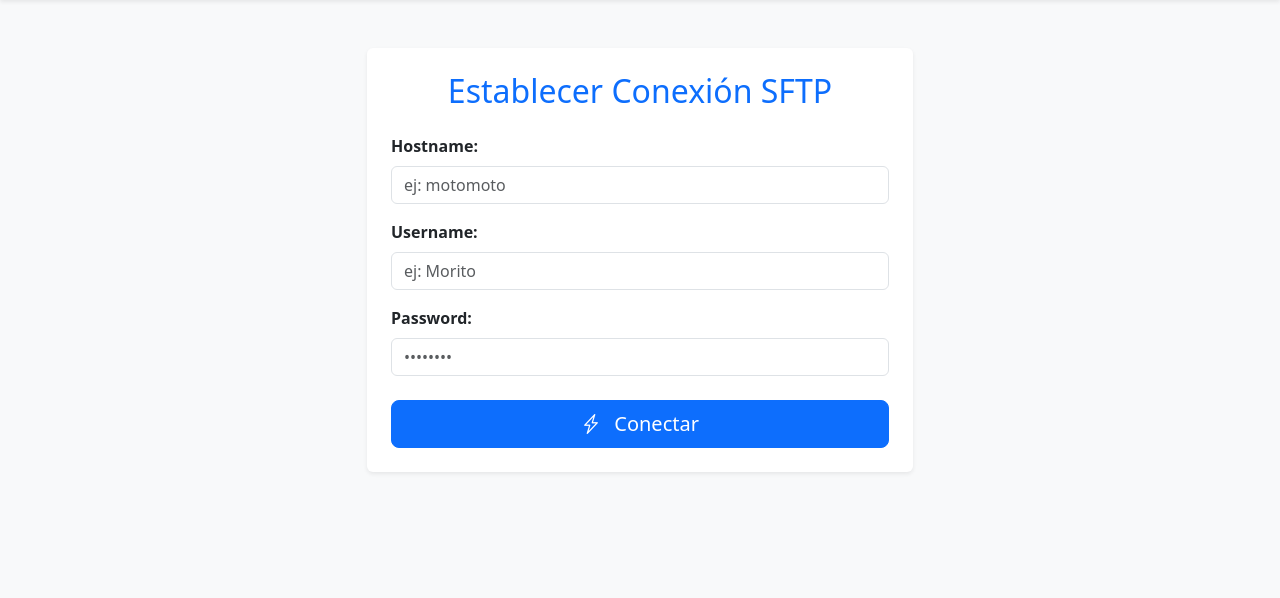
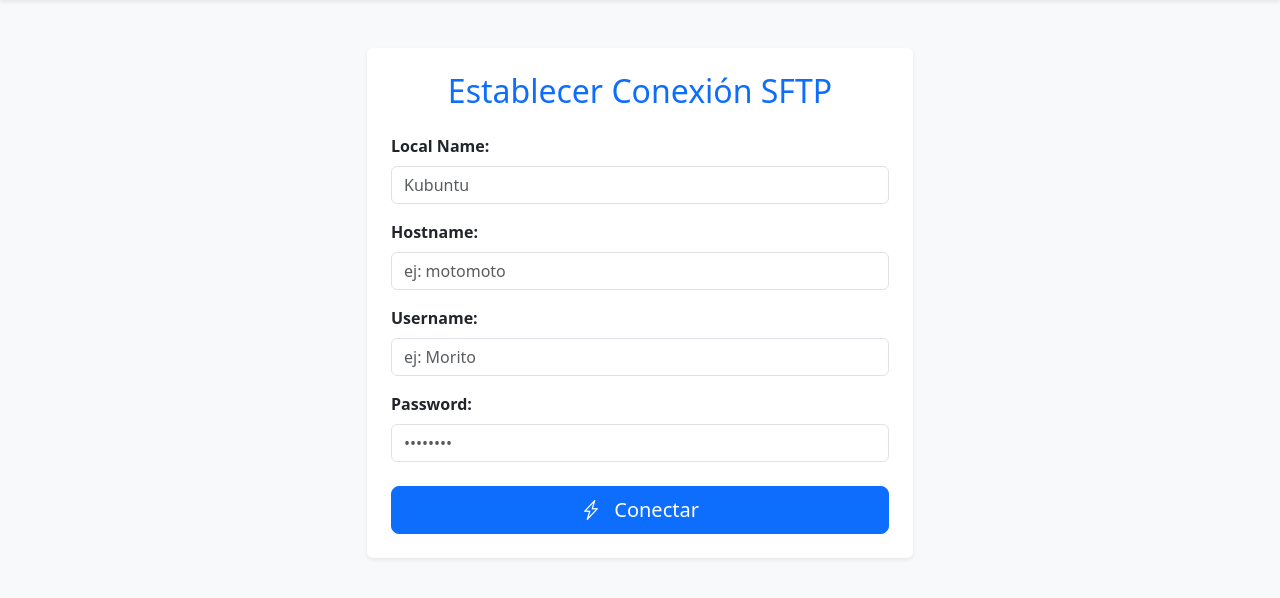
Before and after one commit to chocolattito/tp2-admin-sftp, a Flask app: page / in a window 1280 px wide. Shown: the part 46-644 px from the top of the page. Run offline with Flask 3, Linux system fonts and the light colour scheme.

Commit message:
Modificaciones menores

```diff
--- a/templates/index.html
+++ b/templates/index.html
@@ -29,6 +29,10 @@
                     <div class="card p-4 mb-4 shadow-sm border-0">
                         <h2 class="text-center mb-4 text-primary">Establecer Conexión SFTP</h2>
                         <form action="{{ url_for('index') }}" method="post">
+                            <div class="mb-3">
+                                <label for="localname" class="form-label fw-semibold">Local Name:</label>
+                                <input type="text" class="form-control" id="localname" name="localname" required placeholder="Kubuntu">
+                            </div>
                             <div class="mb-3">
                                 <label for="hostname" class="form-label fw-semibold">Hostname:</label>
                                 <input type="text" class="form-control" id="hostname" name="hostname" required placeholder="ej: motomoto">
```
Lines whose indentation alone changed are shown as unchanged.
